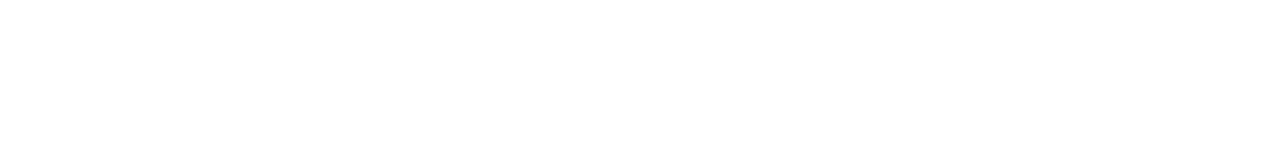
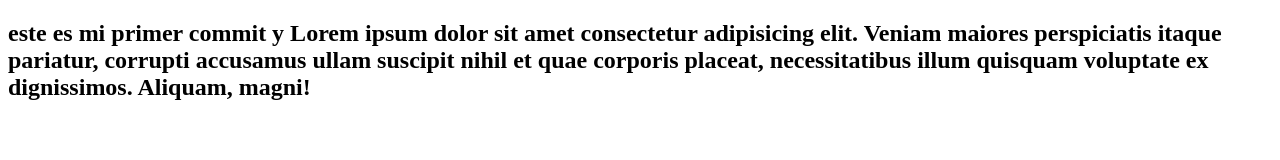
Before and after one commit to FedericoMedina10/mi-primer-git, a plain HTML site: page contactoo.html in a window 1280 px wide. Drawn offline with Linux system fonts and the light colour scheme.

```diff
--- a/contactoo.html
+++ b/contactoo.html
@@ -6,6 +6,7 @@
     <title>Document</title>
 </head>
 <body>
-
+    <h2>este es mi primer commit y Lorem ipsum dolor sit amet consectetur adipisicing elit. Veniam maiores perspiciatis itaque pariatur, corrupti accusamus ullam suscipit nihil et quae corporis placeat,
+    necessitatibus illum quisquam voluptate ex dignissimos. Aliquam, magni!</h2>
 </body>
 </html>
```
